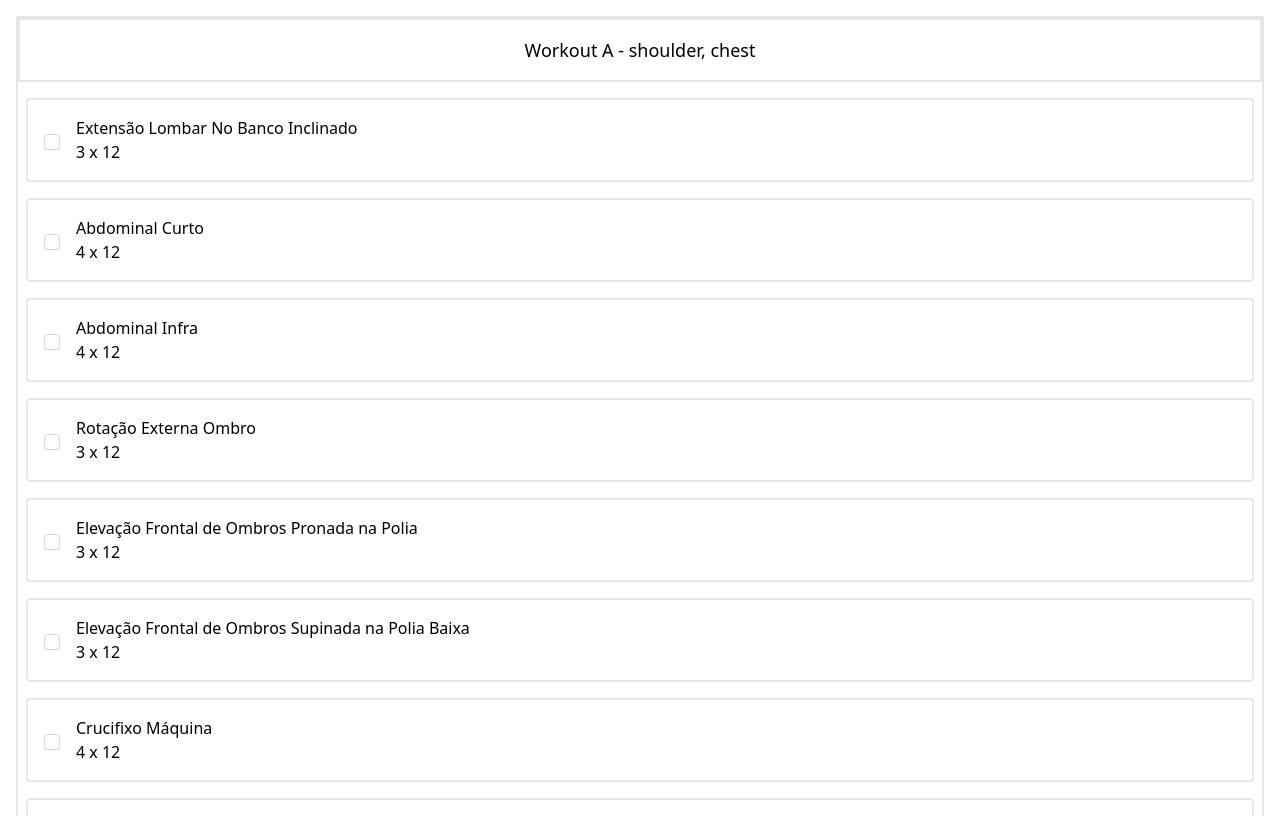
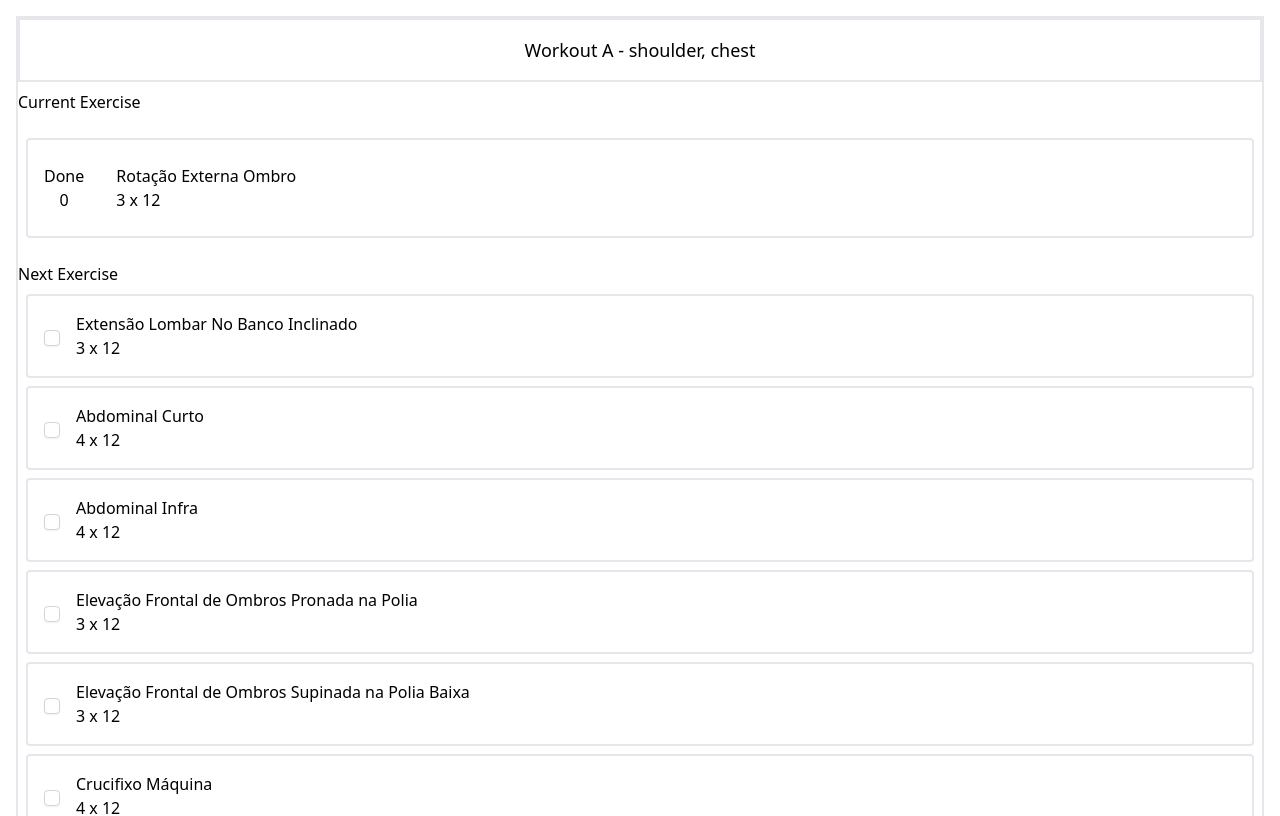
Before and after one commit to pablomuro/pablomuro-workout, a Vue app: page / in a window 1280 px wide. Shown: the top 816 px of the page. Built offline with nearby package versions, Linux system fonts and the light colour scheme.

Commit message:
feature/add current workout

```diff
--- a/package.json
+++ b/package.json
@@ -6,7 +6,8 @@
     "build": "vue-tsc --noEmit && vite build",
     "serve": "vite preview",
     "lint": "eslint --ext .js,.vue --ignore-path .gitignore --fix src",
-    "format": "prettier .  --write"
+    "format": "prettier .  --write",
+    "check": "vue-tsc --noEmit"
   },
   "dependencies": {
     "vue": "^3.0.5"
--- a/src/App.vue
+++ b/src/App.vue
@@ -3,8 +3,28 @@
     <div class="border-2 p-4 mb-2 text-center">
       <h1 class="text-lg">{{ workout.header }}</h1>
     </div>
-    <div v-for="exercise in workout.exercises" :key="exercise.exercise">
-      <List :exercise="exercise" @done="workoutDone" />
+    <div v-show="currentExercise.exercise">
+      <h1>Current Exercise</h1>
+      <CurrentWorkout :exercise="currentExercise" @done="workoutDone" />
+    </div>
+    <div v-show="workout.exercises.length">
+      <h2>Next Exercise</h2>
+      <transition-group name="list" tag="p">
+        <div v-for="exercise in workout.exercises" :key="exercise.exercise">
+          <List :exercise="exercise" />
+        </div>
+      </transition-group>
+    </div>
+    <div v-show="doneExerciseList.length">
+      <h2>Done Exercises</h2>
+      <transition-group name="list" tag="p">
+        <div
+          v-for="exerciseDone in doneExerciseList"
+          :key="exerciseDone.exercise + 'Done'"
+        >
+          <List :exercise="exerciseDone" />
+        </div>
+      </transition-group>
     </div>
   </div>
 </template>
@@ -15,40 +35,64 @@ import List from './components/List.vue'
 
 import { workoutList, abdominal } from '../workout.json'
 import { Exercise, Workout } from './typings/workout'
+import CurrentWorkout from './components/CurrentWorkout.vue'
 
 export default defineComponent({
   name: 'App',
   components: {
     List,
+    CurrentWorkout,
   },
   setup() {
     let workoutIndex = (new Date().getDay() - 1) % workoutList.length
     workoutIndex = workoutIndex >= 0 ? workoutIndex : 0
 
-    const workout = ref<Workout>(workoutList[workoutIndex])
+    const workout = ref<Workout>(workoutList[workoutIndex] as Workout)
+    const doneExerciseList = ref<Exercise[]>([])
+    const currentExercise = ref<Exercise>({
+      ...(workout.value.exercises.shift() as Exercise),
+    })
+    currentExercise.value.done = false
 
-    if (workoutIndex % 2 == 0)
+    if (workoutIndex % 2 == 0) {
       workout.value.exercises = (abdominal as any as Exercise[]).concat(
         workout.value.exercises
       )
+    }
 
     workout.value.header = `Workout ${workout.value.workout} - ${workout.value[
       'muscule-group'
     ].join(' - ')}`
 
     const workoutDone = (exercise: Exercise): void => {
-      const index = workout.value.exercises.indexOf(exercise)
-      const workut = workout.value.exercises[index]
-      workout.value.exercises.splice(index, 1)
-      workout.value.exercises.push(workut)
+      const doneExercise = exercise
+
+      currentExercise.value = {
+        ...(workout.value.exercises.shift() as Exercise),
+        done: false,
+      }
+
+      doneExerciseList.value.push(doneExercise)
     }
 
     return {
       workout,
+      currentExercise,
+      doneExerciseList,
       workoutDone,
     }
   },
 })
 </script>
 
-<style scoped lang="post-css"></style>
+<style scoped lang="postcss">
+.list-enter-active,
+.list-leave-active {
+  transition: all 0.5s ease;
+}
+.list-enter-from,
+.list-leave-to {
+  opacity: 0;
+  transform: translateY(15px);
+}
+</style>
--- /dev/null
+++ b/src/components/CurrentWorkout.vue
@@ -0,0 +1,70 @@
+<template>
+  <div
+    @click="markExercise"
+    class="py-6 mx-2 my-6 border-2 rounded h-1/4"
+    :class="[
+      exercise.done
+        ? 'bg-green-200'
+        : 'active:bg-gray-300 active:ring-4 active:ring-offset-0 active:ring-opacity-50 active:ring-indigo-200',
+    ]"
+  >
+    <transition :duration="{ enter: 500, leave: 800 }">
+      <div class="flex">
+        <div class="flex flex-col mx-4 self-center text-center">
+          <h2>Done</h2>
+          <h2>{{ seriesCount }}</h2>
+        </div>
+        <div class="flex flex-col ml-4">
+          <h3>
+            {{ exercise.exercise }}
+          </h3>
+          <span>
+            {{ `${exercise.series} x ${exercise.reps}` }}
+          </span>
+        </div>
+      </div>
+    </transition>
+  </div>
+</template>
+
+<script lang="ts">
+import { ref, defineComponent, PropType } from 'vue'
+import { Exercise } from '../typings/workout'
+
+export default defineComponent({
+  name: 'CurrentWorkout',
+  emits: ['done'],
+  props: {
+    exercise: {
+      type: Object as PropType<Exercise>,
+      required: true,
+    },
+  },
+  setup: (props, { emit }) => {
+    const seriesCount = ref(0)
+
+    const markExercise = () => {
+      let exercise = props.exercise
+      if (!exercise.done) {
+        if (seriesCount.value < exercise.series) seriesCount.value++
+
+        if (seriesCount.value == exercise.series) {
+          exercise.done = true
+          const time = setTimeout(() => {
+            emit('done', exercise)
+            seriesCount.value = 0
+            clearTimeout(time)
+          }, 500)
+        }
+      }
+    }
+
+    return {
+      seriesCount,
+      markExercise,
+    }
+  },
+})
+</script>
+
+<style scoped lang="postcss"></style>
--- a/src/components/List.vue
+++ b/src/components/List.vue
@@ -1,6 +1,5 @@
 <template>
   <div
-    @click="markExercise"
     class="flex py-4 m-2 border-2 rounded"
     :class="[
       exercise.done
@@ -24,6 +23,7 @@
           focus:ring-indigo-200
           focus:ring-opacity-50
         "
+        :checked="exercise.done"
       />
     </div>
     <div class="flex flex-col ml-4">
@@ -38,7 +38,7 @@
 </template>
 
 <script lang="ts">
-import { ref, defineComponent, PropType } from 'vue'
+import { defineComponent, PropType } from 'vue'
 import { Exercise } from '../typings/workout'
 
 export default defineComponent({
@@ -50,29 +50,6 @@ export default defineComponent({
       required: true,
     },
   },
-  setup: (props, { emit }) => {
-    const exercise = ref<Exercise>(props.exercise)
-    const exerciseCheck = ref<InstanceType<typeof HTMLInputElement>>()
-
-    const markExercise = () => {
-      if (!exercise.value.done) {
-        if (exercise.value.series > 0)
-          exercise.value.series = exercise.value.series - 1
-
-        if (exercise.value.series == 0) {
-          exerciseCheck.value ? (exerciseCheck.value.checked = true) : ''
-          exercise.value.done = true
-          emit('done', exercise.value)
-        }
-      }
-    }
-
-    return {
-      exercise,
-      markExercise,
-      exerciseCheck,
-    }
-  },
 })
 </script>
 
```
Also changed, not shown: src/typings/workout.ts (+4 -4 lines).
